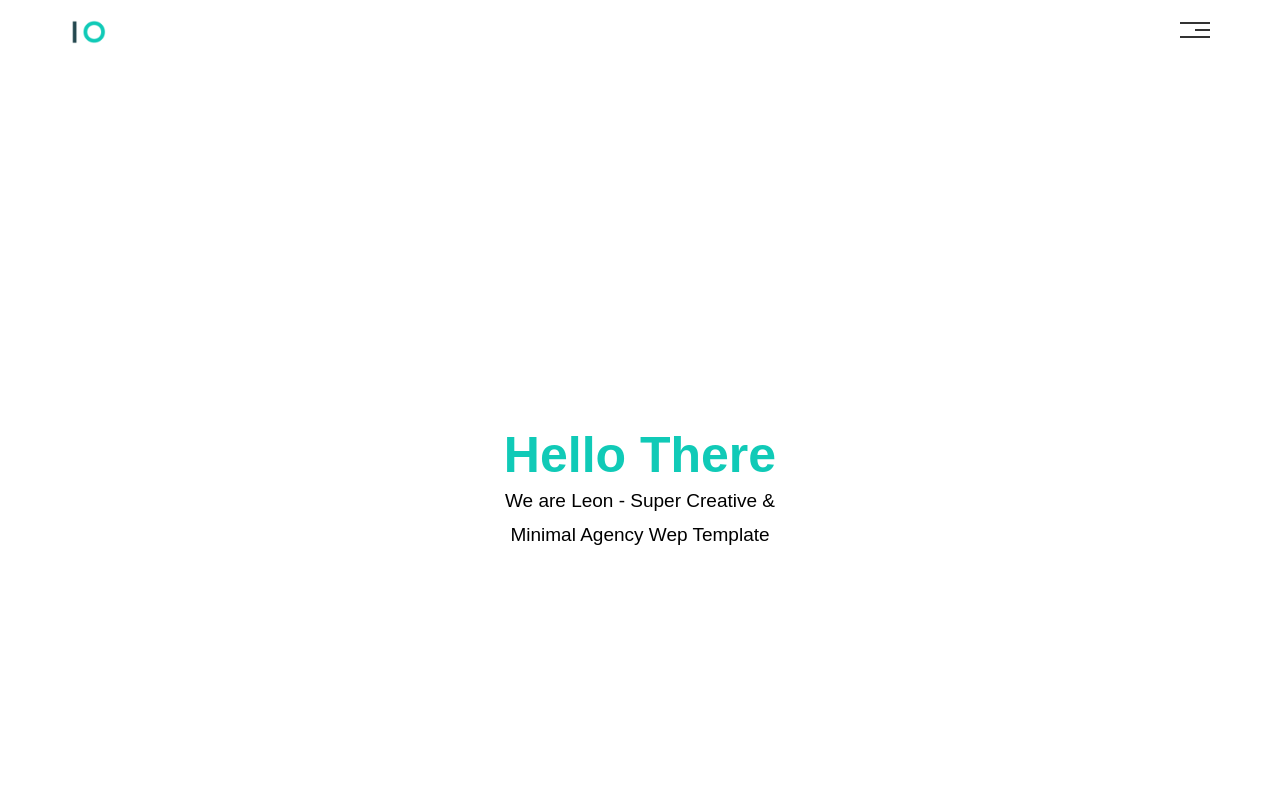
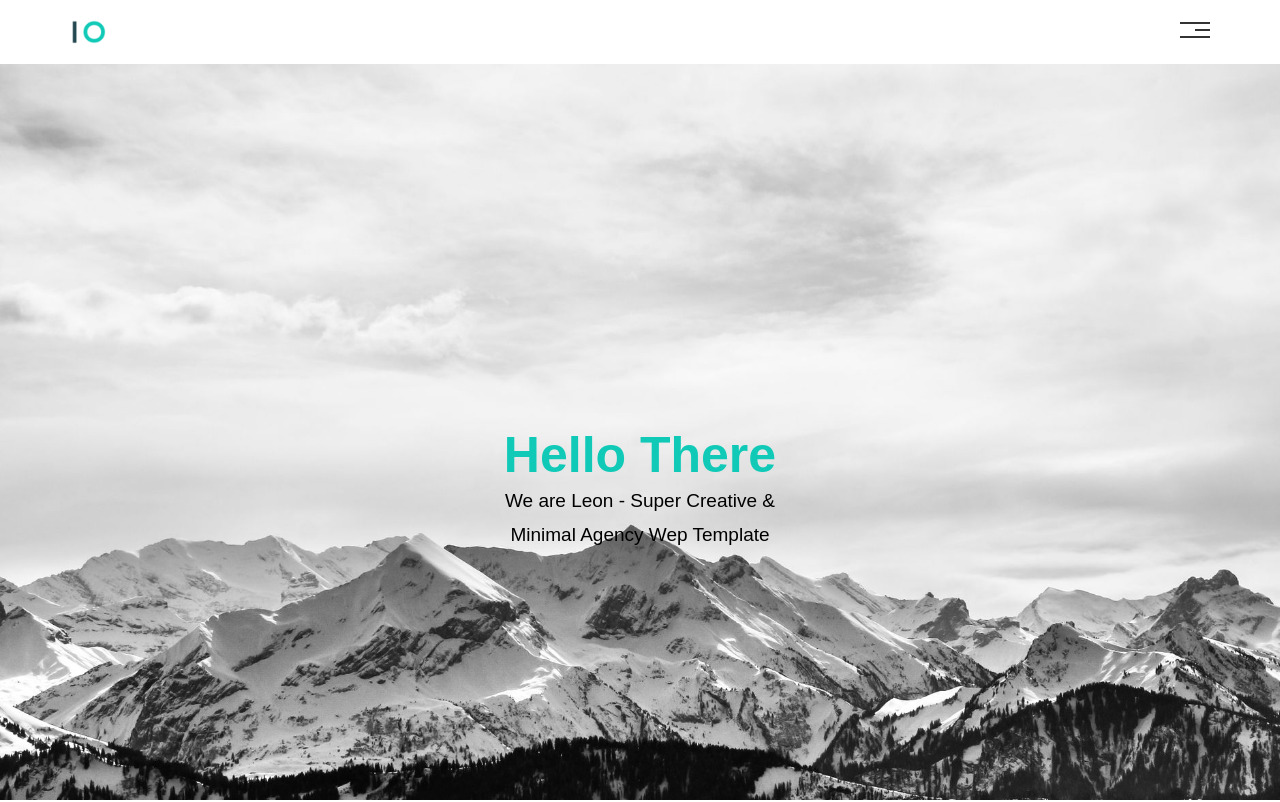
Before and after one commit to rafatdawood/template, a plain HTML site: page index.html in a window 1280 px wide. Shown: the top 802 px of the page. Drawn offline with Linux system fonts and the light colour scheme.

Commit message:
Update leon.css

```diff
--- a/css/leon.css
+++ b/css/leon.css
@@ -163,7 +163,7 @@ i {
 /* end header */
 /* start landing */
 .landing {
-				background-image: url('/storage/emulated/0/rufaa/all.html/project/img/686998.jpg');
+				background-image: url('../imge/mountain.jpg');
 				background-size: cover;
 				height: calc(100vh - 64px);
 				position: relative;
```
